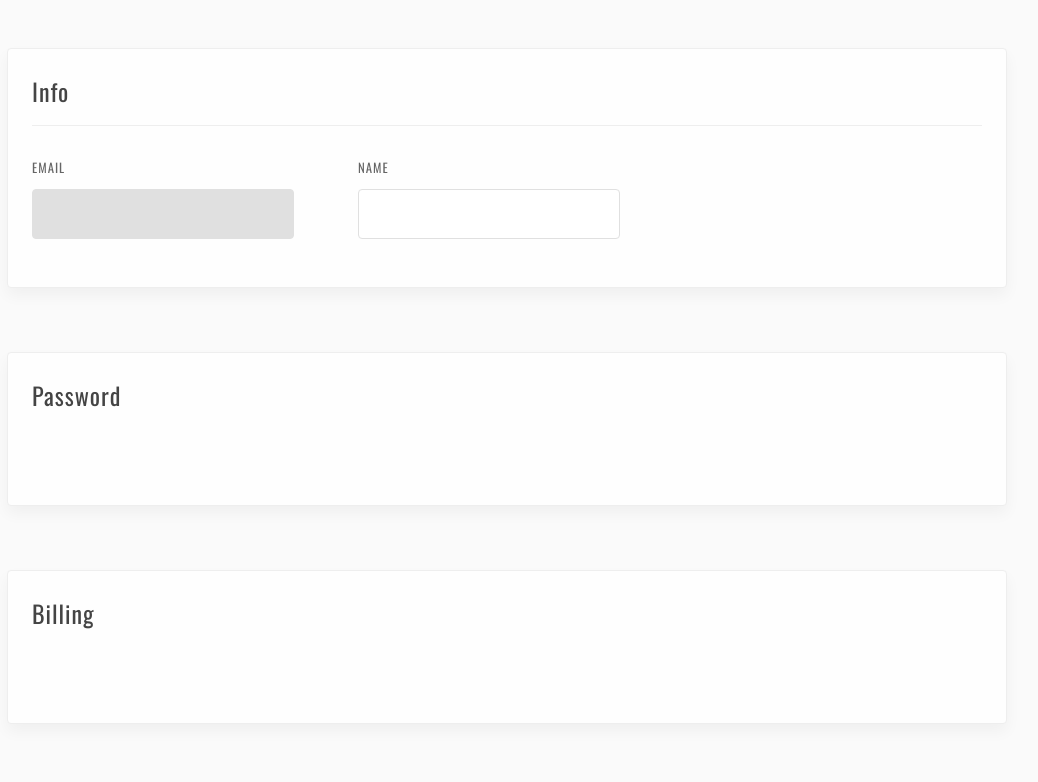
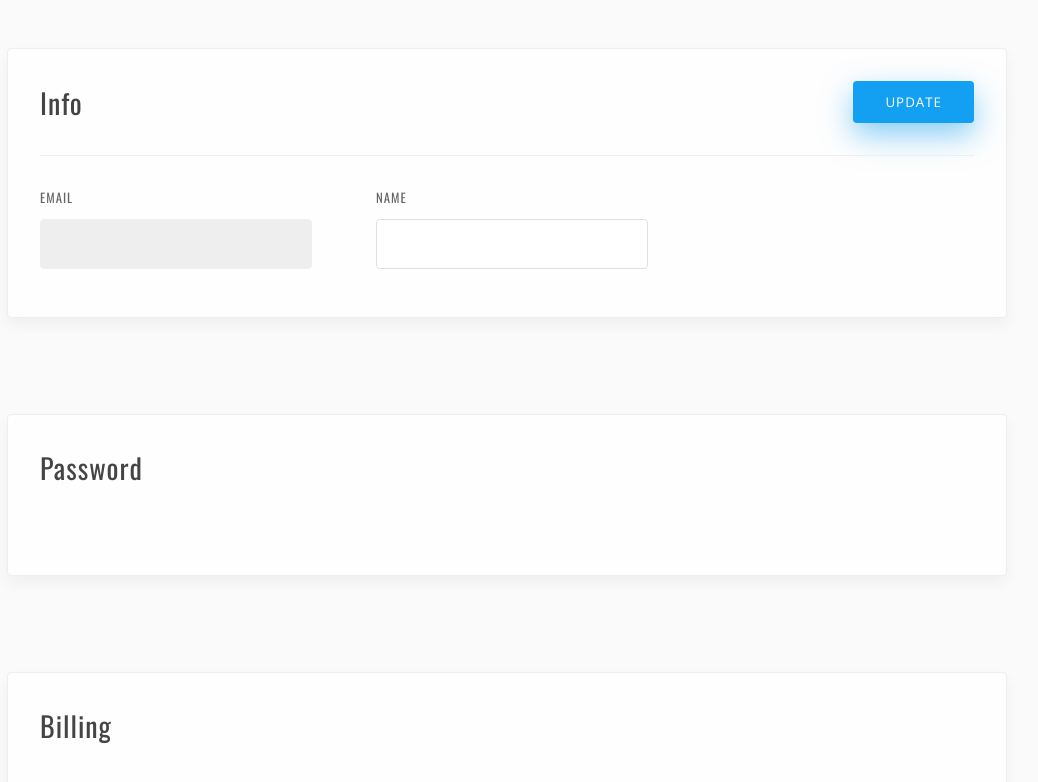
Before and after one commit to sanderhelleso/open-excercise-API, a React (Create React App) app in the folder client/: page /account in a window 1280 px wide. Shown: the top 782 px of the page, without its empty margins (133-1171 px from the left). Built offline with nearby package versions, Linux system fonts and the light colour scheme; no server answers; what react-stripe-elements would draw is missing.

Commit message:
create_user_sub_page_under_account: added button to account sections

```diff
--- a/client/src/components/account/Account.js
+++ b/client/src/components/account/Account.js
@@ -27,16 +27,45 @@ const StyledDiv = styled.div`
 		border: 1.25px solid #eeeeee;
 		border-radius: 4px;
 		box-shadow: 0px 7.5px 15px rgba(0, 0, 0, 0.045);
-		padding: 3rem 1.5rem;
-		padding-top: 1.5rem;
+		padding: 2rem;
+		padding-bottom: 3rem;
 		min-height: 80px;
 		display: flex;
 		flex-direction: column;
-		margin-bottom: 4rem;
+		margin-bottom: 6rem;
+		position: relative;
+
+		h2 {
+			margin: 0;
+			font-size: 1.75rem;
+		}
 
 		form {
 			padding-top: 2rem;
 			border-top: 1px solid #eeeeee;
+			margin-top: 2rem;
+		}
+
+		.account-section-header {
+			display: flex;
+			justify-content: space-between;
+			align-items: center;
+		}
+
+		button {
+			cursor: pointer;
+			padding: 0.75rem 2rem;
+			border: none;
+			outline: none;
+			text-transform: uppercase;
+			letter-spacing: 1px;
+			border-radius: 4px;
+			font-weight: 400;
+			transition: 0.3s ease-in-out;
+			color: #ffffff;
+			box-shadow: 0px 12px 30px 0px rgba(19, 159, 242, 0.5);
+			background-color: #139ff2;
+			max-width: 125px;
 		}
 	}
 `;
--- a/client/src/components/account/info/AccountInfo.js
+++ b/client/src/components/account/info/AccountInfo.js
@@ -18,7 +18,10 @@ const AccountInfo = ({ fields, initState }) => {
 
 	return (
 		<section>
-			<h2>Info</h2>
+			<div className="account-section-header">
+				<h2>Info</h2>
+				<button>update</button>
+			</div>
 			<StyledForm>{renderFields()}</StyledForm>
 		</section>
 	);
--- a/client/src/components/common/InputV2.js
+++ b/client/src/components/common/InputV2.js
@@ -21,30 +21,29 @@ export const inputStyles = `
     font-family: 'Poppins', sans-serif;
     border-radius: 4px;
     transition: 0.3s ease-in-out;
-    padding: 15px 5px;
+    padding: 15px 10px;
     min-width: 250px;
 `;
 
 const StyledInput = styled.input`
 	${inputStyles};
-	border: 1.5px solid #e0e0e0;
+	border: 1px solid #e0e0e0;
 	&::placeholder {
 		opacity: 0.7;
 	}
 	&:focus,
 	&:active {
-		border: 1.5px solid #139ff2;
-		box-shadow: 0 0 0 2px #ecfcff;
+		border: 1px solid #139ff2;
 	}
 	&:disabled {
-		background-color: #e0e0e0;
+		background-color: #eeeeee;
+		border: 1px solid #eeeeee;
 		color: #9e9e9e;
 		cursor: not-allowed;
 
 		&:focus,
 		&:active {
-			border: 1.5px solid #e0e0e0;
-			box-shadow: none;
+			border: 1px solid #eeeeee;
 		}
 	}
 `;
```
